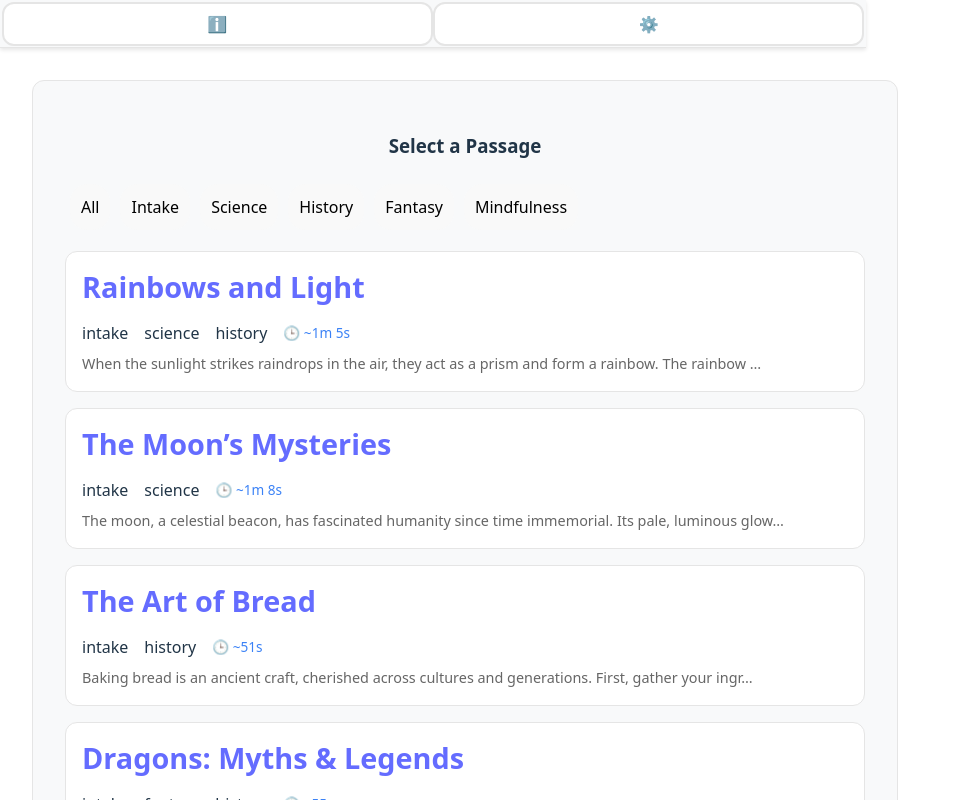
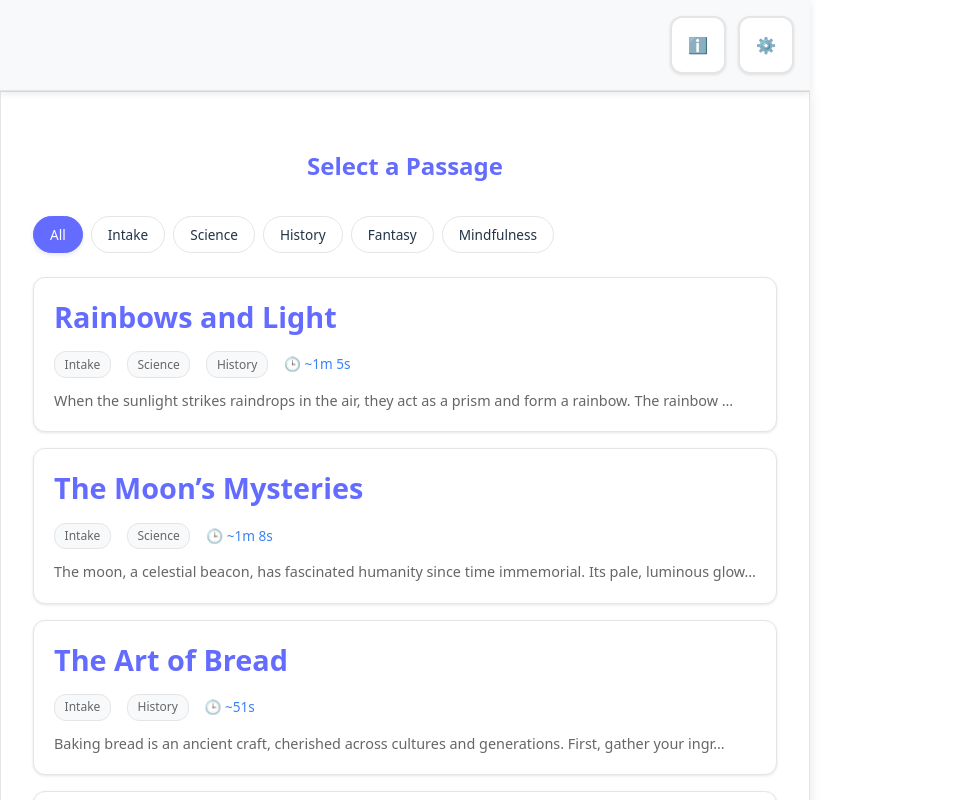
Before and after one commit to dnslp/reading-passage, a React (Vite) app: page / in a window 1280 px wide. Shown: the top 800 px of the page, without its empty margins (0-961 px from the left). Built offline with nearby package versions, Linux system fonts and the light colour scheme.

Commit message:
adjust stylings to fit themes

```diff
--- a/src/App.css
+++ b/src/App.css
@@ -111,21 +111,39 @@
   flex-direction: column;
   background-color: var(--background);
   color: var(--text);
-  transition: all 0.3s ease;
+  transition: all 0.4s cubic-bezier(0.4, 0, 0.2, 1);
+}
+
+/* Global focus styles for better accessibility */
+*:focus {
+  outline: 2px solid var(--primary-color);
+  outline-offset: 2px;
+}
+
+/* Smooth scrolling for better UX */
+html {
+  scroll-behavior: smooth;
+}
+
+/* Enhanced selection styling */
+::selection {
+  background: var(--primary-color);
+  color: white;
 }
 
 /* Navigation */
 .navbar {
   display: flex;
-  justify-content: space-between;
+  justify-content: flex-end;
   align-items: center;
-  padding: .1rem;
+  padding: 1rem;
   background-color: var(--background-secondary);
   border-bottom: 1px solid var(--border);
-  box-shadow: 0 2px 4px var(--shadow);
+  box-shadow: 0 2px 8px var(--shadow);
   position: sticky;
   top: 0;
   z-index: 1000;
+  backdrop-filter: blur(10px);
 }
 
 .navbar h1 {
@@ -135,25 +153,32 @@
 }
 
 .nav-controls {
-  display: contents;
+  display: flex;
   gap: 0.75rem;
 }
 
 .nav-btn {
-  background: transparent;
+  background: var(--background);
   border: 1px solid var(--border);
   color: var(--text);
-  padding: 0.5rem 1rem;
+  padding: 0.75rem;
   border-radius: var(--radius);
   cursor: pointer;
-  transition: all 0.3s ease;
-  font-size: 0.9rem;
+  transition: all 0.2s ease;
+  font-size: 1.2rem;
+  min-width: 44px;
+  min-height: 44px;
+  display: flex;
+  align-items: center;
+  justify-content: center;
+  box-shadow: 0 1px 3px var(--shadow);
 }
 
 .nav-btn:hover {
   background-color: var(--primary-color);
   color: white;
-  transform: translateY(-1px);
+  transform: translateY(-2px);
+  box-shadow: 0 4px 8px var(--shadow);
 }
 
 /* Main Content */
@@ -161,9 +186,8 @@
   flex: 1;
   max-width: 1200px;
   margin: 0 auto;
-  padding: 0;
+  /* padding: 1.5rem; */
   width: 100%;
-  padding-top: .4rem;
 }
 
 .app-intro {
@@ -203,20 +227,28 @@
 
 /* Passage Selector */
 .passage-selector {
-  background: var(--background-secondary);
-  border-radius: var(--radius);
-  padding: .2rem;
+  background: var(--background);
+  /* border-radius: var(--radius); */
+  padding: 2rem;
   border: 1px solid var(--border);
+  box-shadow: 0 4px 12px var(--shadow);
 }
 
 .selector-header {
   text-align: center;
-  margin-bottom: .2rem;
+  margin-bottom: 2rem;
 }
 
-.selector-header h2 {
+.selector-header h3 {
   color: var(--primary-color);
   margin-bottom: 0.5rem;
+  font-size: 1.5rem;
+  font-weight: 700;
+}
+
+.selector-header p {
+  color: var(--text-secondary);
+  font-size: 1rem;
 }
 
 .difficulty-filter {
@@ -275,25 +307,48 @@
 .passage-item {
   display: flex;
   align-items: flex-start;
+  justify-content: space-between;
   gap: 1rem;
-  padding: 1rem;
+  padding: 1.25rem;
   border: 1px solid var(--border);
   border-radius: var(--radius);
   margin-bottom: 1rem;
   cursor: pointer;
-  transition: all 0.3s ease;
+  transition: all 0.2s ease;
   background: var(--background);
+  box-shadow: 0 1px 3px var(--shadow);
 }
 
 .passage-item:hover {
   border-color: var(--primary-color);
-  transform: translateY(-1px);
-  box-shadow: 0 4px 8px var(--shadow);
+  transform: translateY(-2px);
+  box-shadow: 0 4px 12px var(--shadow);
 }
 
 .passage-item.selected {
   border-color: var(--primary-color);
-  background: rgba(100, 108, 255, 0.05);
+  background: linear-gradient(135deg, var(--primary-color), var(--primary-dark));
+  color: white;
+  transform: translateY(-4px);
+  box-shadow: 0 0 0 3px rgba(100, 108, 255, 0.2), 0 8px 25px var(--shadow);
+}
+
+.passage-item.selected .passage-title {
+  color: white;
+}
+
+.passage-item.selected .passage-preview {
+  color: rgba(255, 255, 255, 0.9);
+}
+
+.passage-item.selected .tag-badge {
+  background: rgba(255, 255, 255, 0.2);
+  color: white;
+  border-color: rgba(255, 255, 255, 0.3);
+}
+
+.passage-item.selected .reading-time {
+  color: rgba(255, 255, 255, 0.9);
 }
 
 .passage-checkbox {
@@ -319,20 +374,53 @@
 
 .passage-meta {
   display: flex;
-  gap: 1rem;
+  gap: 0.75rem;
   align-items: center;
-  margin-bottom: 0.5rem;
+  margin-bottom: 0.75rem;
+  flex-wrap: wrap;
 }
 
-.tag-btn{
-    border-radius: 18px;
-    padding: 11px 10px;
-    margin: 5px;
+.tag-badge {
+  background: var(--background-secondary);
+  color: var(--text-secondary);
+  padding: 0.2rem 0.6rem;
+  border-radius: 12px;
+  font-size: 0.75rem;
+  font-weight: 500;
+  border: 1px solid var(--border);
+  text-transform: capitalize;
 }
-tag-btn.active {
-  border: 10px;
-  border-color: var(--background-secondary);
-  background-color: var(--background-secondary);
+
+.filter-controls {
+  display: flex;
+  gap: 0.5rem;
+  margin-bottom: 1.5rem;
+  flex-wrap: wrap;
+}
+
+.tag-btn {
+  background: var(--background);
+  color: var(--text);
+  border: 1px solid var(--border);
+  border-radius: 20px;
+  padding: 0.5rem 1rem;
+  cursor: pointer;
+  font-size: 0.85rem;
+  font-weight: 500;
+  transition: all 0.2s ease;
+  white-space: nowrap;
+}
+
+.tag-btn:hover {
+  border-color: var(--primary-color);
+  transform: translateY(-1px);
+}
+
+.tag-btn.active {
+  background: var(--primary-color);
+  color: white;
+  border-color: var(--primary-color);
+  box-shadow: 0 2px 4px var(--shadow);
 }
 
 .difficulty-badge {
@@ -386,13 +474,15 @@ tag-btn.active {
 }
 
 .session-summary {
-  background: var(--success);
+  background: var(--primary-color);
   color: white;
-  padding: .5rem;
+  padding: 1rem;
   border-radius: var(--radius);
-  margin-top: .2rem;
+  margin-top: 1rem;
   position: sticky;
-  bottom: 0
+  bottom: 0;
+  border: 1px solid var(--primary-dark);
+  box-shadow: 0 4px 12px var(--shadow);
 }
 
 .summary-stats {
@@ -421,20 +511,67 @@ tag-btn.active {
 
 .start-session-btn {
   background: white;
-  color: var(--success);
-  border: none;
+  color: var(--primary-color);
+  border: 2px solid white;
   padding: 1rem 2rem;
   border-radius: var(--radius);
   font-size: 1.1rem;
-  font-weight: 600;
+  font-weight: 700;
   cursor: pointer;
   width: 100%;
   margin-top: 1rem;
-  transition: transform 0.3s ease;
+  transition: all 0.2s ease;
+  text-transform: uppercase;
+  letter-spacing: 0.5px;
 }
 
 .start-session-btn:hover {
-  transform: scale(1.05);
+  background: transparent;
+  color: white;
+  transform: translateY(-2px);
+  box-shadow: 0 4px 8px rgba(0, 0, 0, 0.2);
+}
+
+/* Loading State */
+.loading-container {
+  min-height: 100vh;
+  min-height: 100svh;
+  display: flex;
+  flex-direction: column;
+  align-items: center;
+  justify-content: center;
+  background: var(--background);
+  color: var(--text);
+  gap: 2rem;
+}
+
+.loading-spinner {
+  width: 60px;
+  height: 60px;
+  display: flex;
+  align-items: center;
+  justify-content: center;
+}
+
+.spinner-circle {
+  width: 40px;
+  height: 40px;
+  border: 3px solid var(--border);
+  border-top: 3px solid var(--primary-color);
+  border-radius: 50%;
+  animation: spin 1s linear infinite;
+}
+
+@keyframes spin {
+  0% { transform: rotate(0deg); }
+  100% { transform: rotate(360deg); }
+}
+
+.loading-text {
+  font-size: 1.1rem;
+  color: var(--text-secondary);
+  margin: 0;
+  font-weight: 500;
 }
 
 /* Reading Interface - Mobile First */
@@ -545,17 +682,40 @@ tag-btn.active {
 
 .progress-bar {
   position: relative;
-  height: 8px;
+  height: 10px;
   background: var(--border);
-  border-radius: 4px;
+  border-radius: 5px;
   overflow: hidden;
+  box-shadow: inset 0 1px 3px rgba(0,0,0,0.1);
 }
 
 .progress-fill {
   height: 100%;
   background: linear-gradient(90deg, var(--primary-color), var(--success));
-  border-radius: 4px;
-  transition: width 0.3s ease;
+  border-radius: 5px;
+  transition: width 0.4s cubic-bezier(0.4, 0, 0.2, 1);
+  position: relative;
+  box-shadow: 0 1px 3px rgba(0,0,0,0.1);
+}
+
+.progress-fill::after {
+  content: '';
+  position: absolute;
+  top: 0;
+  left: 0;
+  right: 0;
+  bottom: 0;
+  background: linear-gradient(90deg,
+    rgba(255,255,255,0.3) 0%,
+    rgba(255,255,255,0.1) 50%,
+    rgba(255,255,255,0.3) 100%);
+  border-radius: 5px;
+  animation: shimmer 2s ease-in-out infinite;
+}
+
+@keyframes shimmer {
+  0%, 100% { transform: translateX(-100%); }
+  50% { transform: translateX(100%); }
 }
 
 .passage-markers {
@@ -623,19 +783,6 @@ tag-btn.active {
   text-align: right;
 }
 
-/* Passage selector updates */
-.selection-indicator {
-  background: var(--primary-color);
-  color: white;
-  width: 32px;
-  height: 32px;
-  border-radius: 50%;
-  display: flex;
-  align-items: center;
-  justify-content: center;
-  font-weight: bold;
-  font-size: 1.2rem;
-}
 
 .reading-time {
   color: var(--info);
@@ -676,15 +823,19 @@ tag-btn.active {
 
 .chunk-marker {
   position: absolute;
-  top: 0;
-  width: 2px;
-  height: 100%;
+  top: -2px;
+  width: 3px;
+  height: calc(100% + 4px);
   background: var(--background);
-  transform: translateX(-1px);
+  border: 1px solid var(--border);
+  border-radius: 2px;
+  transform: translateX(-1.5px);
+  box-shadow: 0 1px 3px var(--shadow);
 }
 
 .chunk-marker.completed {
-  background: rgba(255, 255, 255, 0.8);
+  background: var(--background);
+  border-color: var(--primary-color);
 }
 
 /* Navigation buttons - large touch targets */
@@ -697,7 +848,7 @@ tag-btn.active {
 .nav-btn {
   flex: 1;
   min-height: var(--touch-target);
-  padding: .1rem;
+  padding: 1rem;
   border: 2px solid var(--border);
   background: var(--background);
   color: var(--text);
@@ -705,28 +856,53 @@ tag-btn.active {
   cursor: pointer;
   font-weight: 600;
   font-size: 1rem;
-  transition: all 0.2s ease;
+  transition: all 0.2s cubic-bezier(0.4, 0, 0.2, 1);
   display: flex;
   align-items: center;
   justify-content: center;
   -webkit-tap-highlight-color: transparent;
+  box-shadow: 0 1px 3px var(--shadow);
+  position: relative;
+  overflow: hidden;
+}
+
+.nav-btn::before {
+  content: '';
+  position: absolute;
+  top: 0;
+  left: -100%;
+  width: 100%;
+  height: 100%;
+  background: linear-gradient(90deg, transparent, rgba(255,255,255,0.2), transparent);
+  transition: left 0.5s;
+}
+
+.nav-btn:hover:not(:disabled)::before {
+  left: 100%;
 }
 
 .nav-btn:hover:not(:disabled) {
   background: var(--primary-color);
   color: white;
   border-color: var(--primary-color);
-  transform: translateY(-1px);
+  transform: translateY(-2px);
+  box-shadow: 0 4px 12px var(--shadow);
 }
 
 .nav-btn:active:not(:disabled) {
-  transform: translateY(0);
-  box-shadow: inset 0 2px 4px rgba(0,0,0,0.1);
+  transform: translateY(-1px);
+  box-shadow: 0 2px 8px var(--shadow);
+}
+
+.nav-btn:focus:not(:disabled) {
+  outline: 2px solid var(--primary-color);
+  outline-offset: 2px;
 }
 
 .nav-btn:disabled {
-  opacity: 0.4;
+  opacity: 0.5;
   cursor: not-allowed;
+  background: var(--background-secondary);
 }
 
 /* Reading controls - horizontal layout for mobile */
@@ -1083,7 +1259,7 @@ tag-btn.active {
   }
 
   .main-content {
-    padding: 2rem;
+    /* padding: 2rem; */
   }
 
   .app-intro h2 {
--- a/src/components/PassageSelector.jsx
+++ b/src/components/PassageSelector.jsx
@@ -73,7 +73,6 @@ const tags = Array.from(new Set(['all', ...getUniqueTags()]));
               </div>
               <p className="passage-preview">{passage.text.slice(0, 100)}…</p>
             </div>
-            {selectedPassageId === passage.id && <span className="selection-indicator">✓</span>}
           </li>
         ))}
       </ul>
--- a/src/components/ProgressBar.jsx
+++ b/src/components/ProgressBar.jsx
@@ -26,7 +26,7 @@ function ProgressBar() {
             <div
               key={index}
               className={`chunk-marker ${index <= currentChunkIndex ? 'completed' : ''}`}
-              style={{ left: `${(index / (chunks.length - 1)) * 100}%` }}
+              style={{ left: `${((index + 1) / chunks.length) * 100}%` }}
             />
           ))}
         </div>
--- a/src/components/ReadingInterface.jsx
+++ b/src/components/ReadingInterface.jsx
@@ -112,7 +112,14 @@ function ReadingInterface() {
   };
 
   if (!currentPassage || !currentChunk) {
-    return <div>Loading...</div>;
+    return (
+      <div className="loading-container">
+        <div className="loading-spinner">
+          <div className="spinner-circle"></div>
+        </div>
+        <p className="loading-text">Loading passage...</p>
+      </div>
+    );
   }
 
   return (
```
